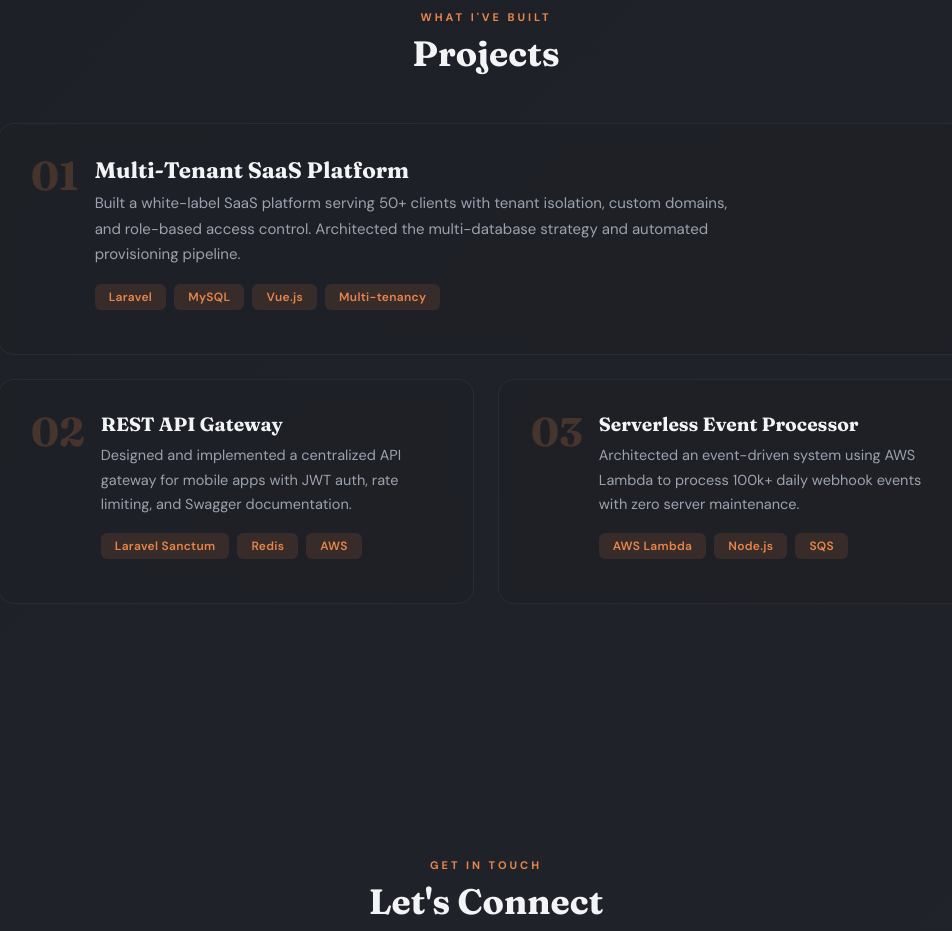
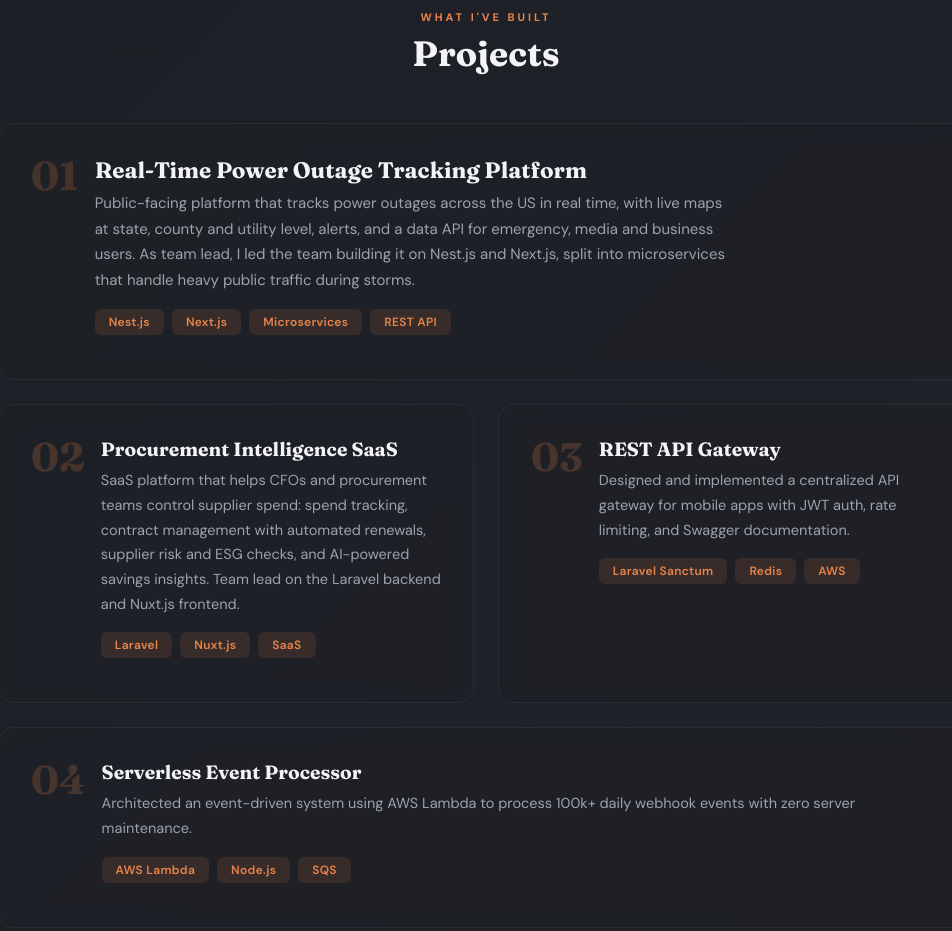
Before and after one commit to TapanDerasari/TapanDerasari.github.io, a website: page index.html in a window 1280 px wide. Shown: the part 4524-5455 px from the top of the page, without its empty margins (154-1106 px from the left). Drawn offline with Linux system fonts and the light colour scheme.

Commit message:
feat: refresh projects with outage tracking and procurement SaaS work
Features a real-time power outage tracking platform (Nest.js, Next.js,
microservices) and replaces the multi-tenant SaaS card with a
procurement intelligence SaaS (Laravel, Nuxt.js), both led as team lead.
The API gateway and serverless cards move to 03 and 04, and a lone last
card now spans the full row. llms.txt and llms-full.txt match.

```diff
--- a/css/style.css
+++ b/css/style.css
@@ -606,9 +606,14 @@ h1, h2, h3, h4, h5, h6, figure {
 .projects-bento .project-card:first-child {
   grid-column: 1 / -1;
 }
+/* With an even card count the last card would sit alone in its row; stretch it. */
+.projects-bento .project-card:last-child:nth-child(even) {
+  grid-column: 1 / -1;
+}
 @media screen and (max-width: 768px) {
   .projects-bento { grid-template-columns: 1fr; }
   .projects-bento .project-card:first-child { grid-column: auto; }
+  .projects-bento .project-card:last-child:nth-child(even) { grid-column: auto; }
 }
 .project-card {
   position: relative;
--- a/index.html
+++ b/index.html
@@ -447,10 +447,10 @@
                     <div class="project-card-top">
                         <span class="project-number">01</span>
                         <div class="project-meta">
-                            <div class="project-title">Multi-Tenant SaaS Platform</div>
-                            <p class="project-desc">Built a white-label SaaS platform serving 50+ clients with tenant isolation, custom domains, and role-based access control. Architected the multi-database strategy and automated provisioning pipeline.</p>
+                            <div class="project-title">Real-Time Power Outage Tracking Platform</div>
+                            <p class="project-desc">Public-facing platform that tracks power outages across the US in real time, with live maps at state, county and utility level, alerts, and a data API for emergency, media and business users. As team lead, I led the team building it on Nest.js and Next.js, split into microservices that handle heavy public traffic during storms.</p>
                             <div class="project-tags">
-                                <span>Laravel</span><span>MySQL</span><span>Vue.js</span><span>Multi-tenancy</span>
+                                <span>Nest.js</span><span>Next.js</span><span>Microservices</span><span>REST API</span>
                             </div>
                         </div>
                     </div>
@@ -459,6 +459,19 @@
                 <article class="project-card">
                     <div class="project-card-top">
                         <span class="project-number">02</span>
+                        <div class="project-meta">
+                            <div class="project-title">Procurement Intelligence SaaS</div>
+                            <p class="project-desc">SaaS platform that helps CFOs and procurement teams control supplier spend: spend tracking, contract management with automated renewals, supplier risk and ESG checks, and AI-powered savings insights. Team lead on the Laravel backend and Nuxt.js frontend.</p>
+                            <div class="project-tags">
+                                <span>Laravel</span><span>Nuxt.js</span><span>SaaS</span>
+                            </div>
+                        </div>
+                    </div>
+                </article>
+
+                <article class="project-card">
+                    <div class="project-card-top">
+                        <span class="project-number">03</span>
                         <div class="project-meta">
                             <div class="project-title">REST API Gateway</div>
                             <p class="project-desc">Designed and implemented a centralized API gateway for mobile apps with JWT auth, rate limiting, and Swagger documentation.</p>
@@ -471,7 +484,7 @@
 
                 <article class="project-card">
                     <div class="project-card-top">
-                        <span class="project-number">03</span>
+                        <span class="project-number">04</span>
                         <div class="project-meta">
                             <div class="project-title">Serverless Event Processor</div>
                             <p class="project-desc">Architected an event-driven system using AWS Lambda to process 100k+ daily webhook events with zero server maintenance.</p>
--- a/llms.txt
+++ b/llms.txt
@@ -43,7 +43,8 @@ Bachelor's Degree (Gold Medalist) — College of Agricultural Information Techno
 
 ## Notable Projects
 
-- **Multi-Tenant SaaS Platform**: White-label SaaS serving 50+ clients with tenant isolation, custom domains, and RBAC. Built with Laravel, MySQL, Vue.js.
+- **Real-Time Power Outage Tracking Platform**: Public-facing platform tracking US power outages in real time, with live maps at state, county and utility level, alerts, and a data API. Team lead; built on Nest.js and Next.js as microservices that handle heavy public traffic.
+- **Procurement Intelligence SaaS**: SaaS for CFOs and procurement teams covering spend tracking, contract management, supplier risk and ESG checks, and AI-powered savings insights. Team lead; Laravel backend with a Nuxt.js frontend.
 - **REST API Gateway**: Centralized API gateway for mobile apps with JWT auth, rate limiting, and Swagger docs. Built with Laravel Sanctum, Redis, AWS.
 - **Serverless Event Processor**: Event-driven system processing 100k+ daily webhook events via AWS Lambda, Node.js, SQS.
 
```
Also changed, not shown: llms-full.txt (+5 -2 lines), tests/site.test.mjs (+13 -0 lines).
